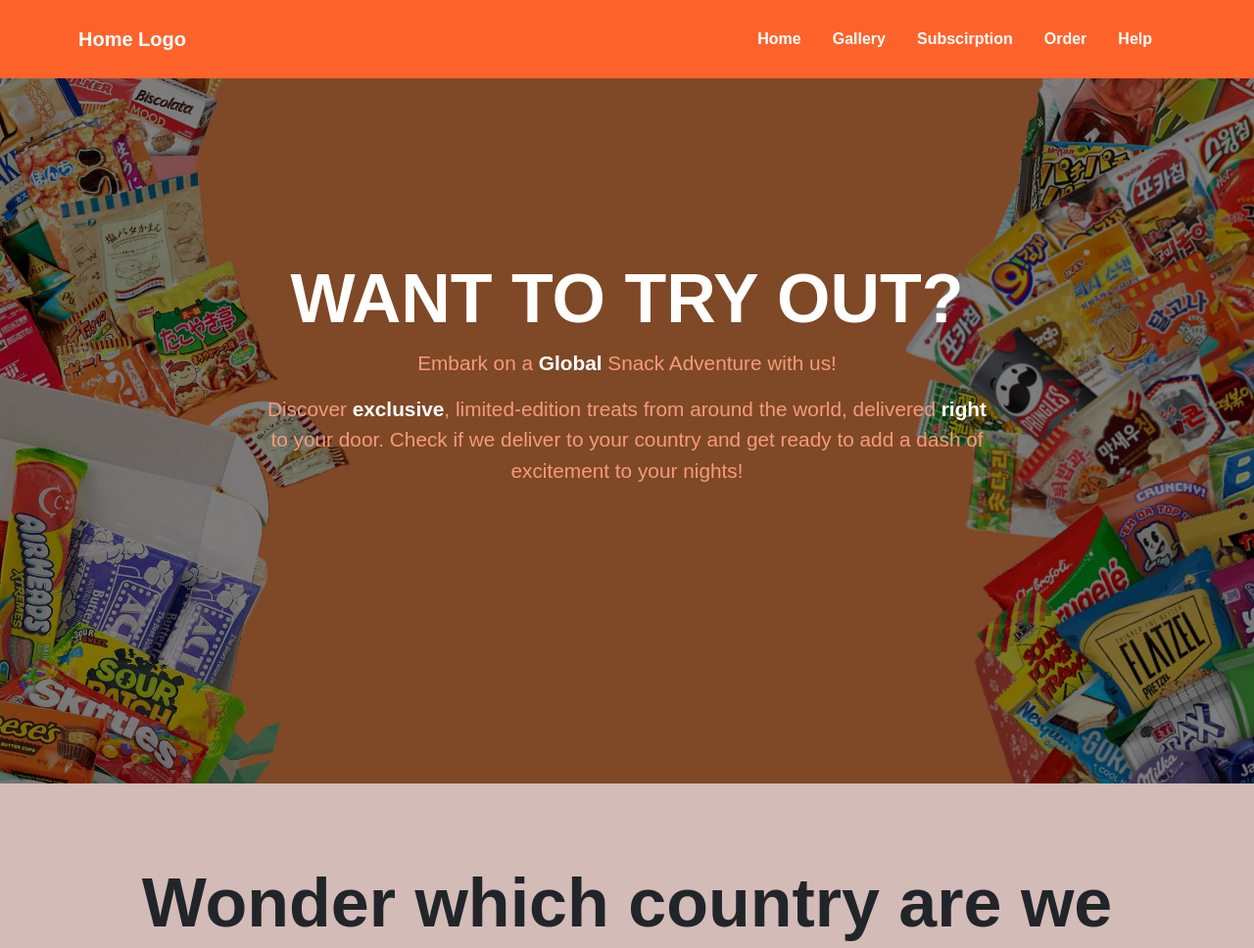
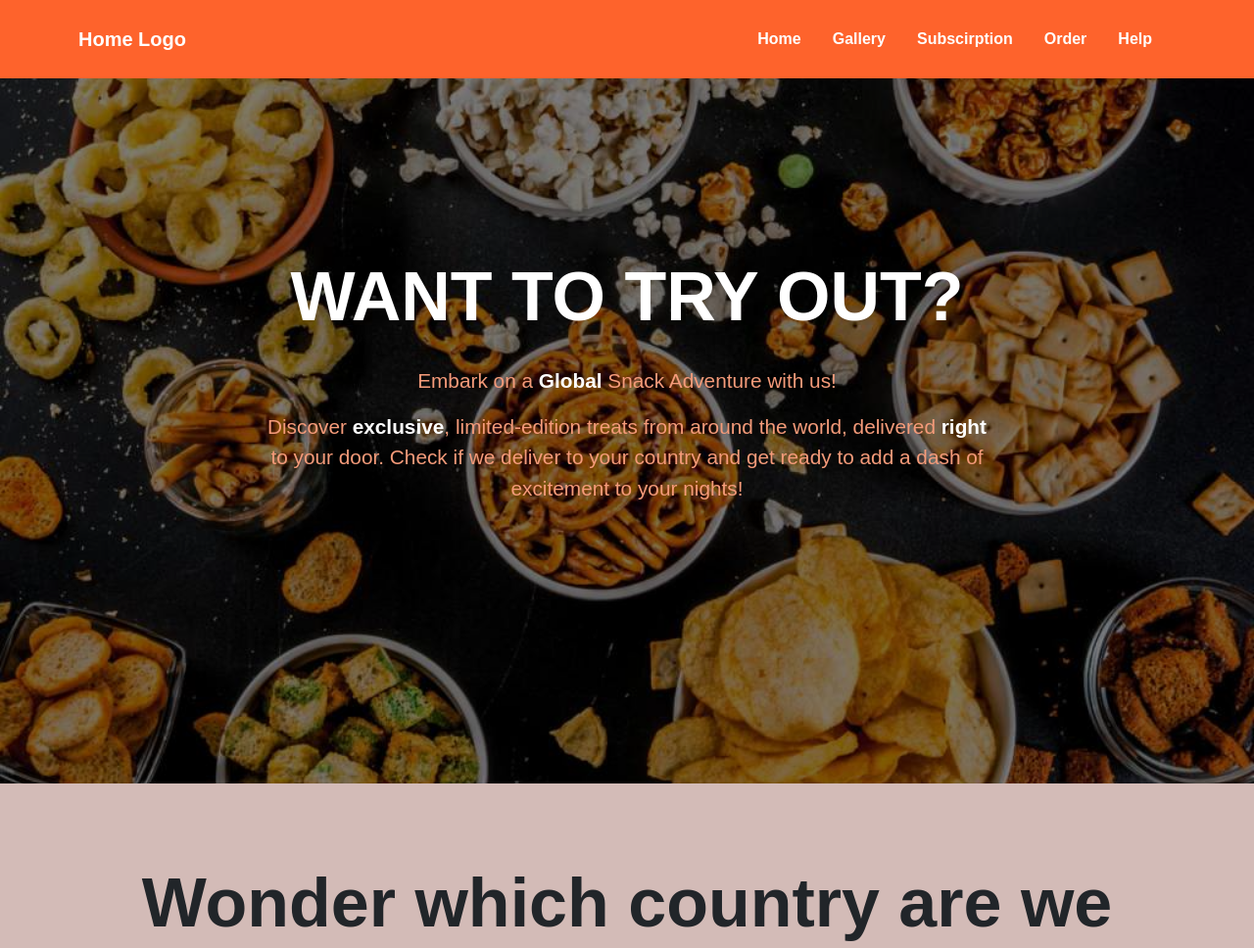
Before and after one commit to junhubdotcom/webpro2024, a PHP site: page /order.html in a window 1280 px wide. Shown: the top 968 px of the page at 98% size. Run offline with PHP 8.4, Linux system fonts and the light colour scheme; some libraries are stand-ins or nearby versions.

Commit message:
next commit

```diff
--- a/orderStyle.css
+++ b/orderStyle.css
@@ -54,8 +54,8 @@ body {
 }
 
 .header {
-    height: 100vh;
-    background-image: url(intro.png);
+    height: 20px;
+    background-image: url(snacks\ picture.jpeg);
     background-size: cover;
     background-position: center;
     position: relative;
@@ -83,6 +83,7 @@ body {
     color: #fff;
     font-size: 70px;
     font-weight: 900;
+    padding: 20px;
 }
 
 .description p {
```
Also changed, not shown: snacks picture.jpeg (added).
